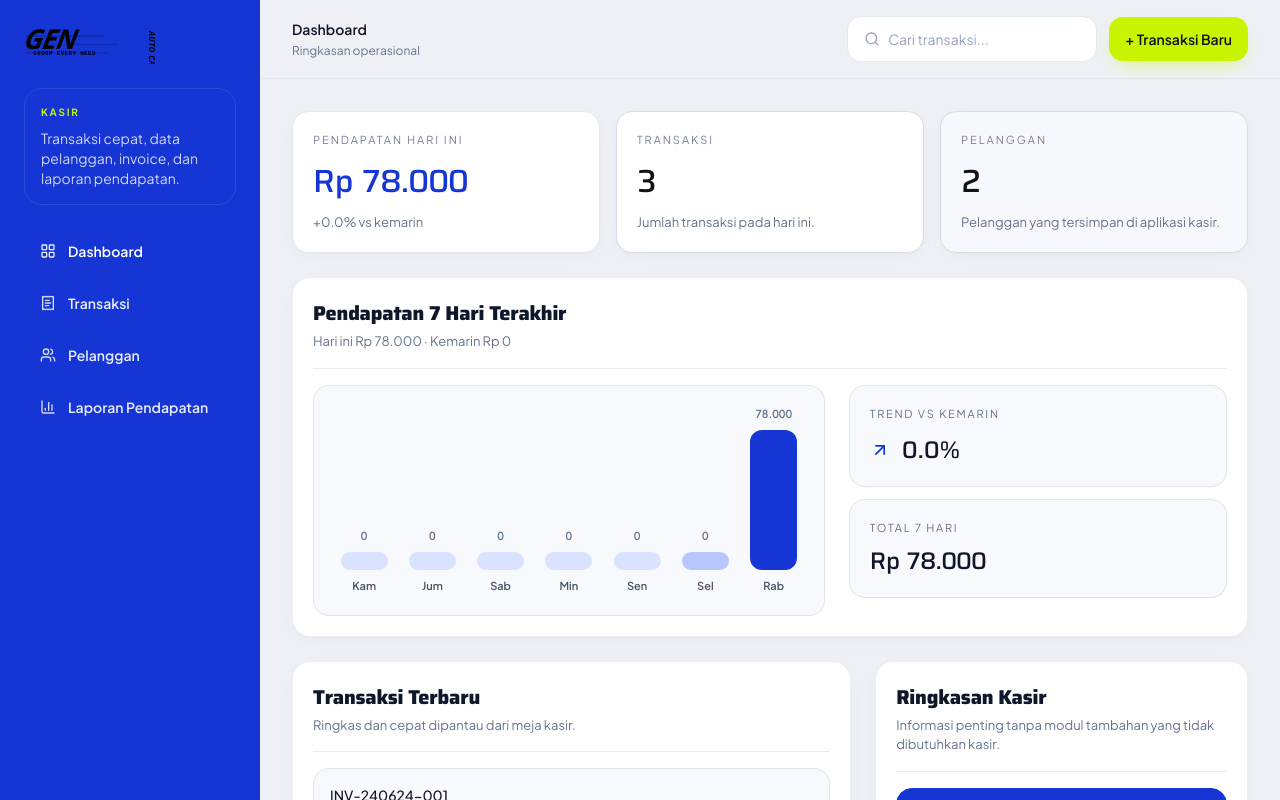
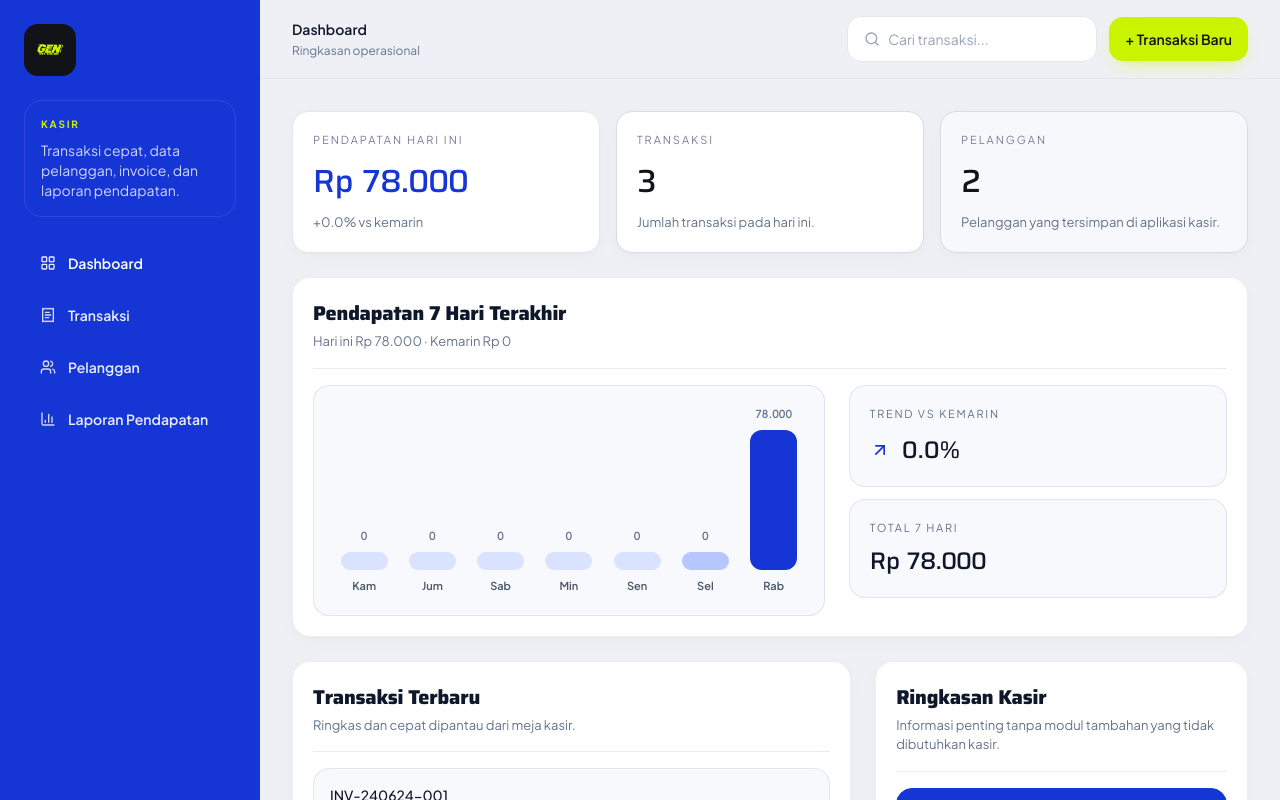
Before and after one commit to triosptr/app-genautocare, a React (Vite) app: page / in a window 1280 px wide. Shown: the top 800 px of the page. Built offline with nearby package versions, Linux system fonts and the light colour scheme.

Commit message:
Fix: use exact provided logo

```diff
--- a/src/components/branding/BrandLogo.tsx
+++ b/src/components/branding/BrandLogo.tsx
@@ -1,5 +1,5 @@
 import { cn } from '@/lib/utils';
-import logoUrl from '@/assets/gen-logo.svg';
+import logoUrl from '@/assets/gen-logo.png';
 
 interface BrandLogoProps {
   variant?: 'on-dark' | 'on-light';
@@ -11,12 +11,20 @@ export function BrandLogo({ variant = 'on-dark', compact = false, className }: B
   const isDark = variant === 'on-dark';
 
   return (
-    <img
-      src={logoUrl}
-      alt="GEN AUTO CARE"
-      className={cn('block select-none', compact ? 'h-10 w-auto' : 'h-12 w-auto', className)}
-      style={{ color: isDark ? '#C8F400' : '#1535D4' }}
-      draggable={false}
-    />
+    <div
+      className={cn(
+        'inline-flex items-center justify-center overflow-hidden rounded-[14px] bg-[#111318]',
+        compact ? 'p-2' : 'p-2.5',
+        !isDark && 'border border-slate-200 shadow-sm',
+        className,
+      )}
+    >
+      <img
+        src={logoUrl}
+        alt="GEN AUTO CARE"
+        className={cn('block select-none object-contain', compact ? 'h-9 w-auto' : 'h-10 w-auto')}
+        draggable={false}
+      />
+    </div>
   );
 }
```
Also changed, not shown: src/assets/gen-logo.png (added), src/assets/gen-logo.svg (deleted).
